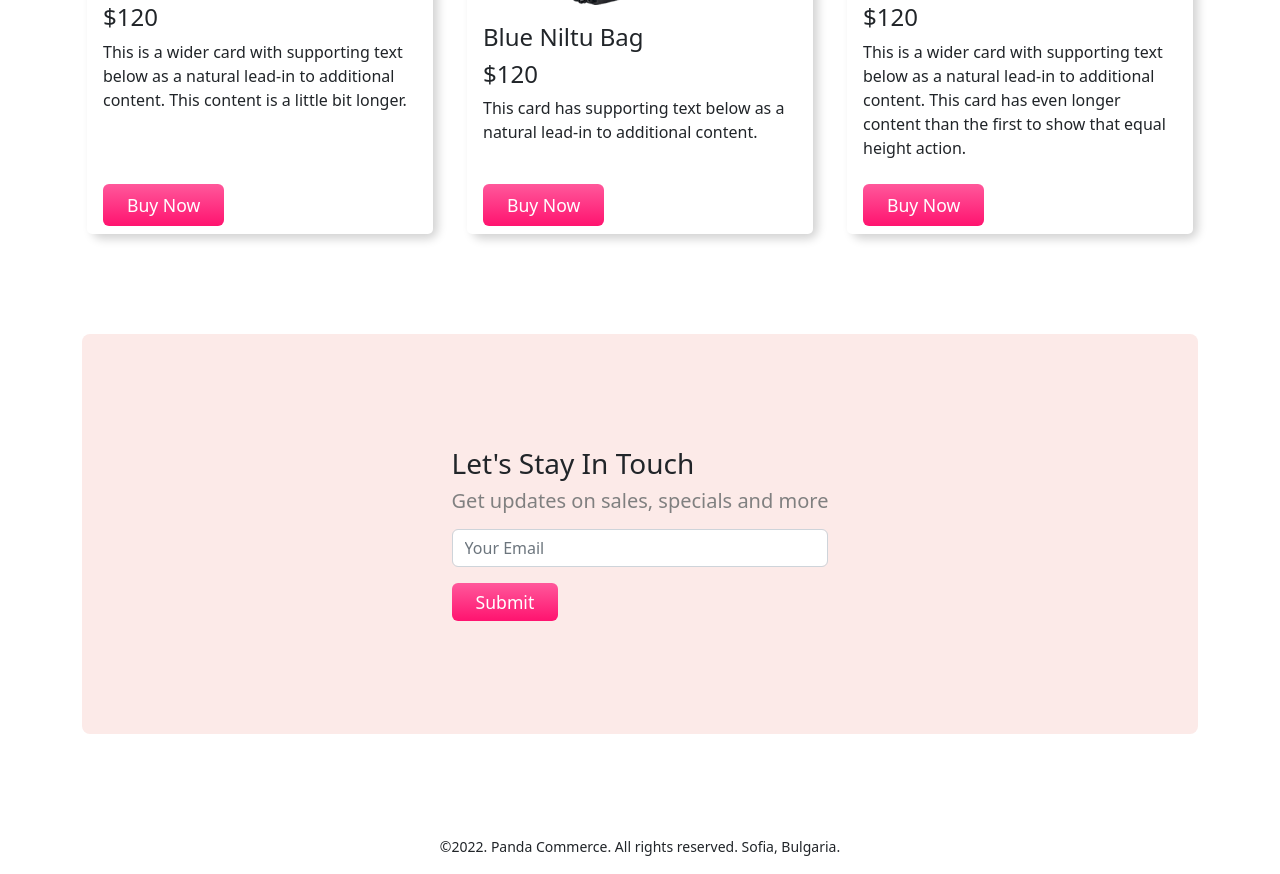
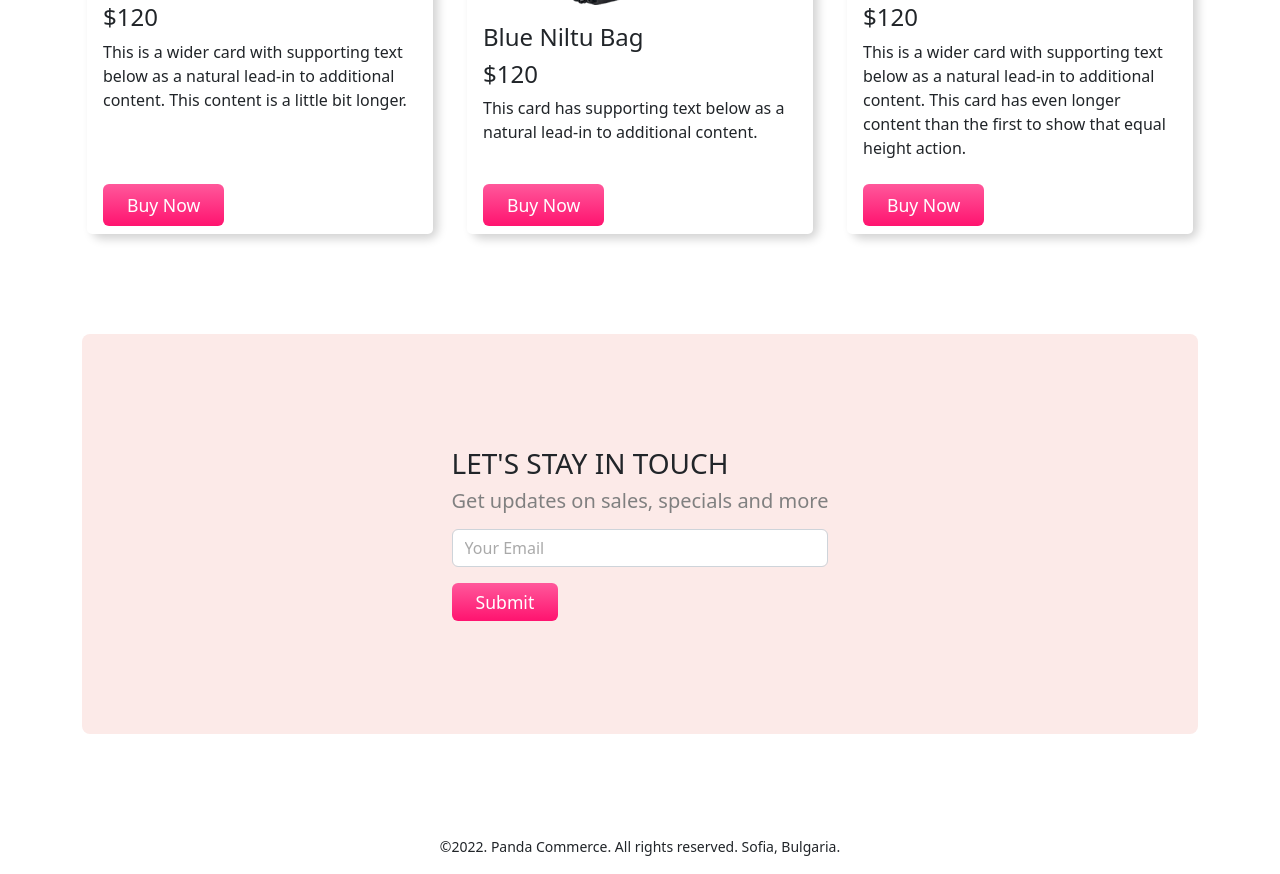
Before and after one commit to rakib099/panda-commerce-bootstrap2, a plain HTML site: page index.html in a window 1280 px wide. Shown: the part 1936-2810 px from the top of the page. Drawn offline with nearby package versions, Linux system fonts and the light colour scheme.

Commit message:
placeholder color changed in input element

```diff
--- a/css/style.css
+++ b/css/style.css
@@ -41,3 +41,7 @@
 #subscribe h5 {
     color: gray;
 }
+
+input[type=email]::placeholder {
+    color: darkgray
+}
--- a/index.html
+++ b/index.html
@@ -209,7 +209,7 @@
         <section class="container">
           <div class="d-flex align-items-center justify-content-center pink-bg rounded-3" id="subscribe">
             <div>
-              <h3>Let's Stay In Touch</h3>
+              <h3 class="text-uppercase">Let's Stay In Touch</h3>
               <h5>Get updates on sales, specials and more</h5>
               <input type="email" name="" id="" class="form-control my-3" placeholder="Your Email">
               <input class="btn buy-now-button px-4 py2" type="submit" value="Submit">
```
